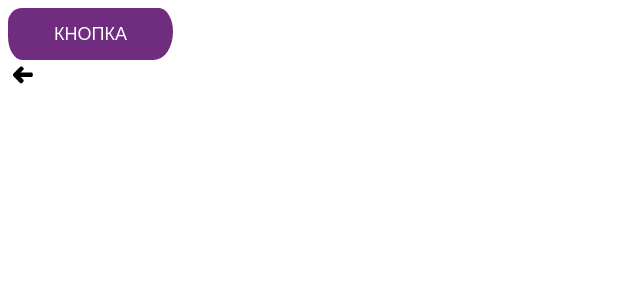
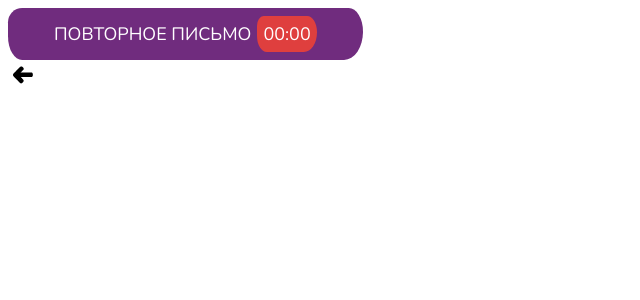
Before and after one commit to Ermekm/animaccord-test, a Vue app: page / in a window 1280 px wide. Shown: the top 300 px of the page, without its empty margins (0-640 px from the left). Built offline with nearby package versions, Linux system fonts and the light colour scheme.

Commit message:
added: timer

```diff
--- a/src/App.vue
+++ b/src/App.vue
@@ -1,5 +1,5 @@
 <template>
-  <MyButton color="primary" class="btn"></MyButton>
+  <MyButton :countdown="1">Повторное письмо</MyButton>
   <back-icon></back-icon>
 </template>
 
--- a/src/components/MyButton.vue
+++ b/src/components/MyButton.vue
@@ -1,12 +1,18 @@
 <template>
-  <button :class="classArray" class="btn">
+  <button :class="classArray" class="btn" @click="refreshTimer">
     <slot>Кнопка</slot>
+    <span class="timer-wrapper" v-if="countdown">
+      {{ timer }}
+    </span>
   </button>
 </template>
 
 <script>
 export default {
   name: "MyButton",
+  mounted() {
+    this.countDownTimer();
+  },
   props: {
     color: {
       type: String,
@@ -16,6 +22,9 @@ export default {
       type: Boolean,
       default: false,
     },
+    countdown: {
+      type: Number,
+    },
   },
   computed: {
     classArray() {
@@ -23,7 +32,48 @@ export default {
       if (this.icon) {
         baseClasses.push("icon-wrapper");
       }
+      if (this.timerCount === 0) {
+        baseClasses.push("timer_over");
+      } else if (this.timerCount > 0) {
+        baseClasses.push("timer");
+      }
       return baseClasses;
+    },
+    timer() {
+      const minutes =
+        Math.floor(this.timerCount / 60) < 10
+          ? "0" + Math.floor(this.timerCount / 60)
+          : Math.floor(this.timerCount / 60);
+
+      const seconds =
+        this.timerCount % 60 < 10
+          ? "0" + (this.timerCount % 60)
+          : this.timerCount % 60;
+
+      return minutes + ":" + seconds;
+    },
+  },
+  data() {
+    return {
+      timerCount: this.countdown,
+    };
+  },
+  methods: {
+    countDownTimer() {
+      if (this.timerCount > 0) {
+        setTimeout(() => {
+          this.timerCount--;
+          this.countDownTimer();
+        }, 1000);
+      }
+    },
+    refreshTimer() {
+      if (this.timerCount === 0) {
+        this.timerCount = this.countdown;
+        this.countDownTimer();
+        console.log(true);
+      }
+      console.log(false);
     },
   },
 };
@@ -32,6 +82,7 @@ export default {
 <style scoped>
 .btn {
   border: none;
+  font-family: "nunito";
   font-size: 18px;
   line-height: 24px;
   text-transform: uppercase;
@@ -86,6 +137,27 @@ export default {
   fill: #767679;
 }
 
+/* timer styles start*/
+.btn.timer {
+  background-color: #efefef;
+  color: #767679;
+  fill: #767679;
+}
+
+.btn.timer_over {
+  background-color: #702c7e;
+  color: #fff;
+}
+
+.timer-wrapper {
+  padding: 6px;
+  margin-left: 6px;
+  background-color: #df3f3e;
+  color: #fff;
+  border-radius: 10px 15px 20px 15px / 15px 25px 30px 25px;
+}
+/* timer styles end */
+
 @media (max-width: 639px) {
   .btn {
     font-size: 12px;
```
